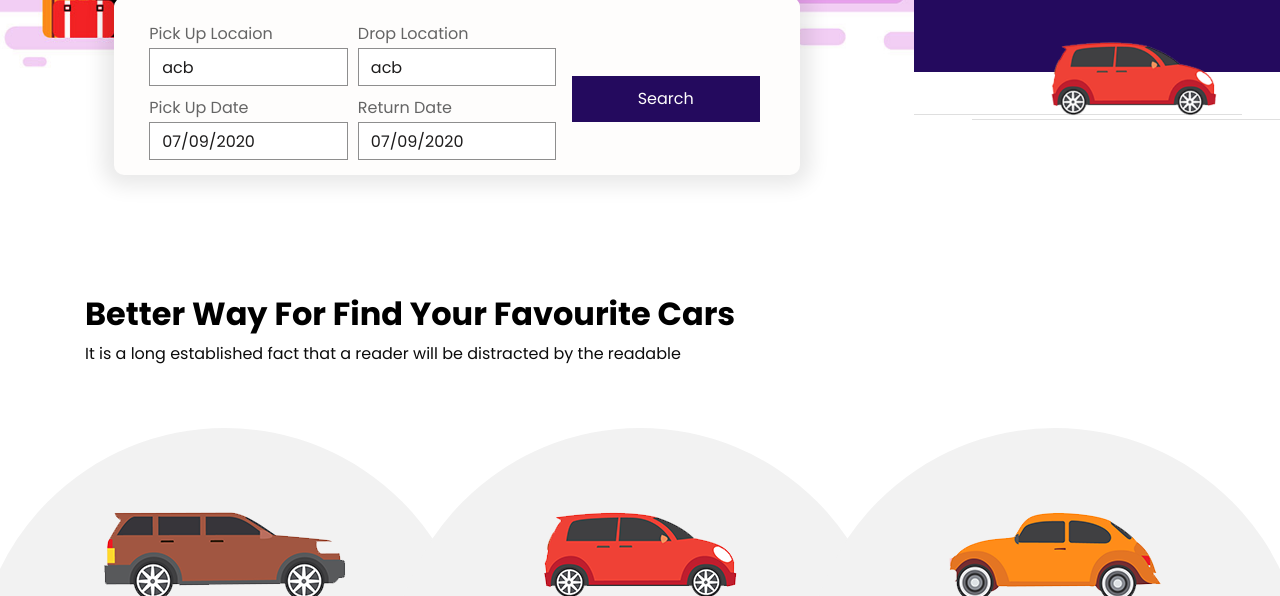
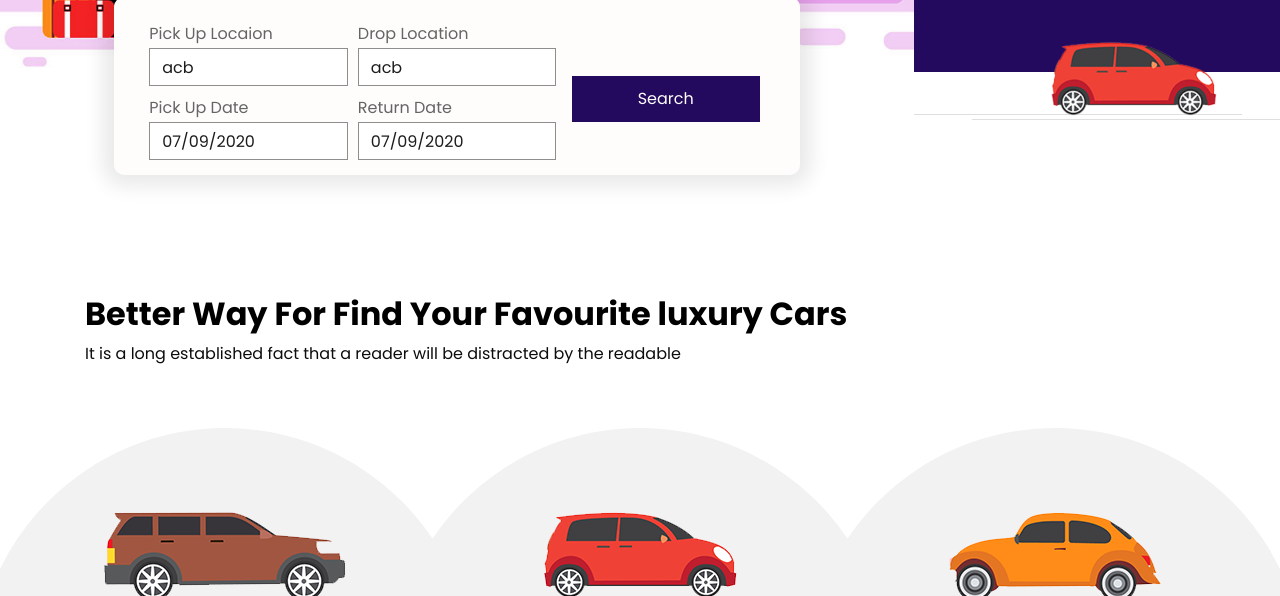
Before and after one commit to Vinitha-Nayak/Car-Project, a plain HTML site: page index.html in a window 1280 px wide. Shown: the part 504-1100 px from the top of the page. Drawn offline with nearby package versions, Linux system fonts and the light colour scheme.

Commit message:
Update index.html

```diff
--- a/index.html
+++ b/index.html
@@ -179,7 +179,7 @@
     <div class="container">
       <div class="heading_container">
         <h2>
-          Better Way For Find Your Favourite Cars
+          Better Way For Find Your Favourite luxury Cars
         </h2>
         <p>
           It is a long established fact that a reader will be distracted by the readable
```
